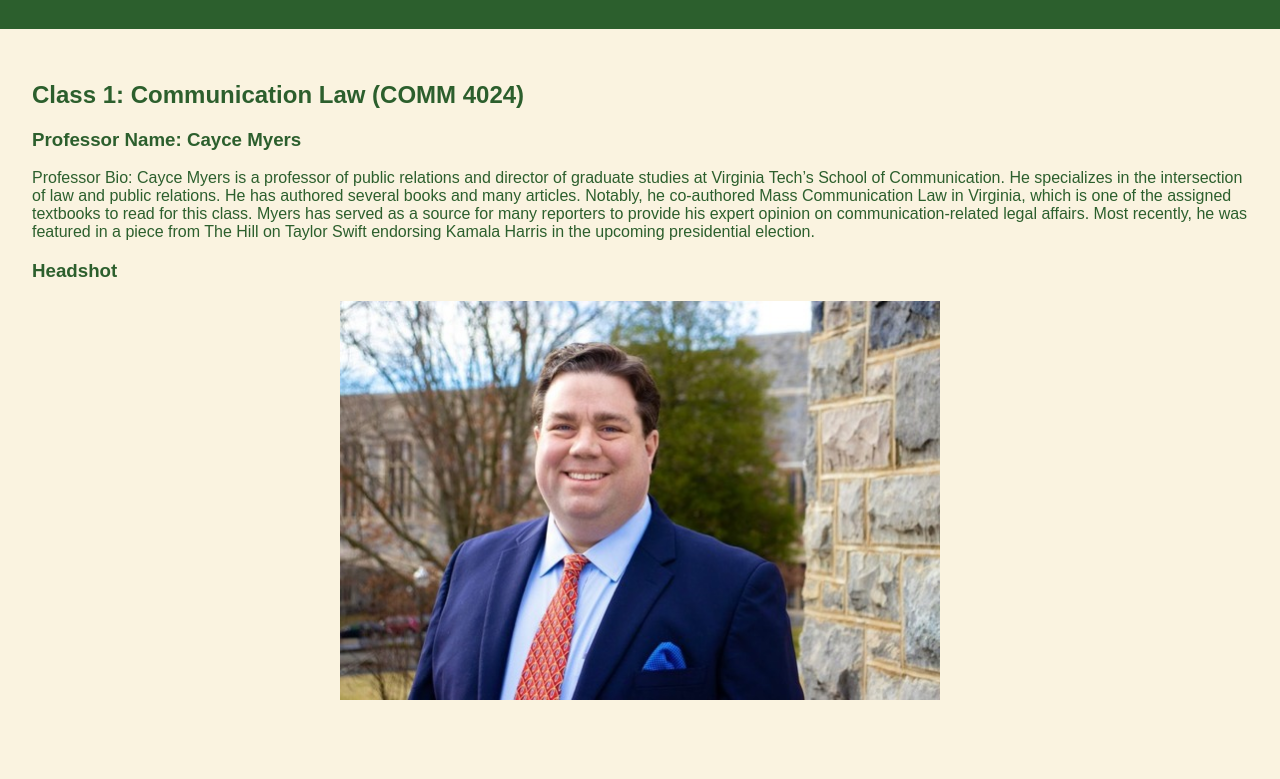
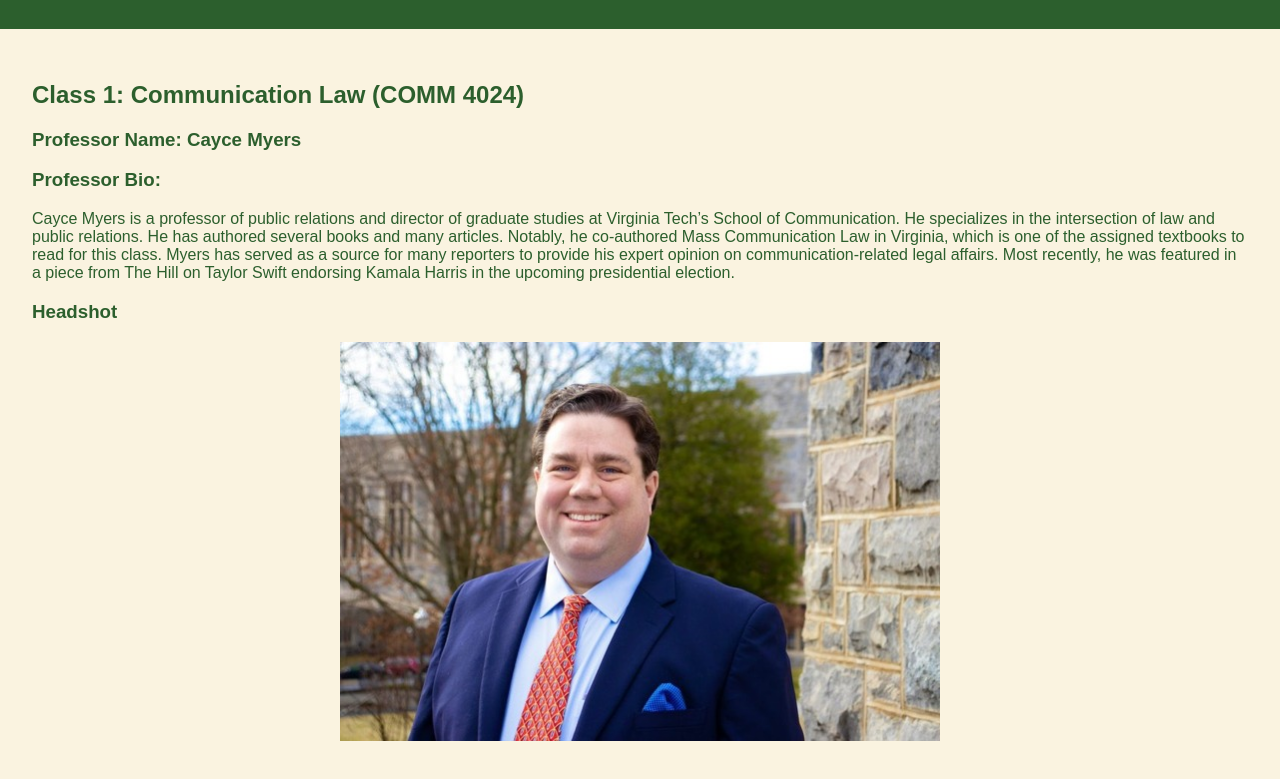
Before and after one commit to amypriester25/fall-semester-website, a plain HTML site: page class1.html in a window 1280 px wide. Shown: the part 117-896 px from the top of the page. Before the commit the page ends 865 px from the top, so only its background shows below. Drawn offline with Linux system fonts and the light colour scheme.

Commit message:
Update class1.html

```diff
--- a/class1.html
+++ b/class1.html
@@ -23,8 +23,8 @@
         <section>
             <h2>Class 1: Communication Law (COMM 4024)</h2>
             <h3>Professor Name: Cayce Myers</h3>
-            <p>Professor Bio:
-            Cayce Myers is a professor of public relations and director of graduate studies at Virginia Tech’s School of Communication. He specializes in the intersection of law and public relations. He has authored several books and many articles. Notably, he co-authored Mass Communication Law in Virginia, which is one of the assigned textbooks to read for this class. Myers has served as a source for many reporters to provide his expert opinion on communication-related legal affairs. Most recently, he was featured in a piece from The Hill on Taylor Swift endorsing Kamala Harris in the upcoming presidential election. </p>
+            <h3>Professor Bio:</h3>
+            <p>Cayce Myers is a professor of public relations and director of graduate studies at Virginia Tech’s School of Communication. He specializes in the intersection of law and public relations. He has authored several books and many articles. Notably, he co-authored Mass Communication Law in Virginia, which is one of the assigned textbooks to read for this class. Myers has served as a source for many reporters to provide his expert opinion on communication-related legal affairs. Most recently, he was featured in a piece from The Hill on Taylor Swift endorsing Kamala Harris in the upcoming presidential election.</p>
             <h3>Headshot</h3>
             <img src="images/cayce-myers-resized.jpg" alt="Picture of Cayce Myers.">
         </section>
```
